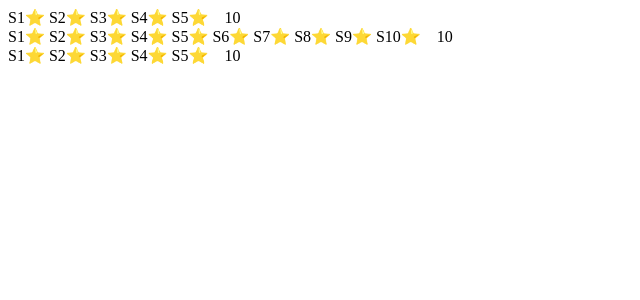
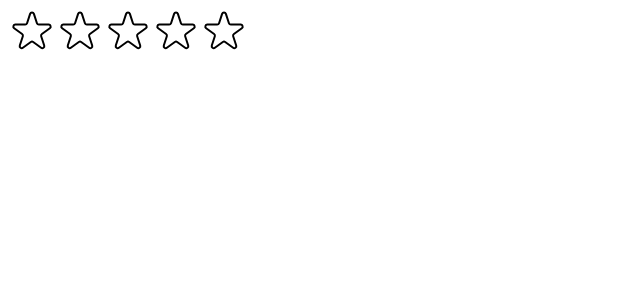
Before and after one commit to kiethohoai/use-popcorn, a React (Vite) app: page / in a window 1280 px wide. Shown: the top 300 px of the page, without its empty margins (0-640 px from the left). Built offline with nearby package versions, Linux system fonts and the light colour scheme.

Commit message:
012 Creating the Stars

```diff
--- a/src/StarRating.jsx
+++ b/src/StarRating.jsx
@@ -1,3 +1,5 @@
+import { useState } from "react";
+
 const containerStyle = {
   display: "flex",
   alignItems: "center",
@@ -6,7 +8,6 @@
 
 const starContainerStyle = {
   display: "flex",
-  gap: "4px",
 };
 
 const textStyle = {
@@ -15,14 +16,95 @@
 };
 
 export default function StarRating({ maxRating = 5 }) {
+  const [rating, setRating] = useState(0);
+
+  function handleRating(rating) {
+    setRating(rating);
+  }
+
   return (
     <div style={containerStyle}>
       <div style={starContainerStyle}>
         {Array.from({ length: maxRating }, (_, i) => (
-          <span key={`icon-${i}`}>S{i + 1}⭐</span>
+          <Star
+            key={i}
+            onRate={() => handleRating(i + 1)}
+            full={rating >= i + 1}
+          />
         ))}
       </div>
-      <p style={textStyle}>10</p>
+      <p style={textStyle}>{rating || ""}</p>
     </div>
   );
 }
+
+const starStyle = {
+  width: "48px",
+  height: "48px",
+  display: "block",
+  cursor: "pointer",
+};
+
+function Star({ onRate, full }) {
+  return (
+    <span role="button" style={starStyle} onClick={onRate}>
+      {full ? (
+        <svg
+          xmlns="http://www.w3.org/2000/svg"
+          viewBox="0 0 20 20"
+          fill="#000"
+          stroke="#000"
+        >
+          <path d="M9.049 2.927c.3-.921 1.603-.921 1.902 0l1.07 3.292a1 1 0 00.95.69h3.462c.969 0 1.371 1.24.588 1.81l-2.8 2.034a1 1 0 00-.364 1.118l1.07 3.292c.3.921-.755 1.688-1.54 1.118l-2.8-2.034a1 1 0 00-1.175 0l-2.8 2.034c-.784.57-1.838-.197-1.539-1.118l1.07-3.292a1 1 0 00-.364-1.118L2.98 8.72c-.783-.57-.38-1.81.588-1.81h3.461a1 1 0 00.951-.69l1.07-3.292z" />
+        </svg>
+      ) : (
+        <svg
+          xmlns="http://www.w3.org/2000/svg"
+          fill="none"
+          viewBox="0 0 24 24"
+          stroke="#000"
+        >
+          <path
+            strokeLinecap="round"
+            strokeLinejoin="round"
+            strokeWidth="{2}"
+            d="M11.049 2.927c.3-.921 1.603-.921 1.902 0l1.519 4.674a1 1 0 00.95.69h4.915c.969 0 1.371 1.24.588 1.81l-3.976 2.888a1 1 0 00-.363 1.118l1.518 4.674c.3.922-.755 1.688-1.538 1.118l-3.976-2.888a1 1 0 00-1.176 0l-3.976 2.888c-.783.57-1.838-.197-1.538-1.118l1.518-4.674a1 1 0 00-.363-1.118l-3.976-2.888c-.784-.57-.38-1.81.588-1.81h4.914a1 1 0 00.951-.69l1.519-4.674z"
+          />
+        </svg>
+      )}
+    </span>
+  );
+}
+
+/*
+FULL STAR
+
+<svg
+  xmlns="http://www.w3.org/2000/svg"
+  viewBox="0 0 20 20"
+  fill="#000"
+  stroke="#000"
+>
+  <path
+    d="M9.049 2.927c.3-.921 1.603-.921 1.902 0l1.07 3.292a1 1 0 00.95.69h3.462c.969 0 1.371 1.24.588 1.81l-2.8 2.034a1 1 0 00-.364 1.118l1.07 3.292c.3.921-.755 1.688-1.54 1.118l-2.8-2.034a1 1 0 00-1.175 0l-2.8 2.034c-.784.57-1.838-.197-1.539-1.118l1.07-3.292a1 1 0 00-.364-1.118L2.98 8.72c-.783-.57-.38-1.81.588-1.81h3.461a1 1 0 00.951-.69l1.07-3.292z"
+  />
+</svg>
+
+
+EMPTY STAR
+
+<svg
+  xmlns="http://www.w3.org/2000/svg"
+  fill="none"
+  viewBox="0 0 24 24"
+  stroke="#000"
+>
+  <path
+    strokeLinecap="round"
+    strokeLinejoin="round"
+    strokeWidth="{2}"
+    d="M11.049 2.927c.3-.921 1.603-.921 1.902 0l1.519 4.674a1 1 0 00.95.69h4.915c.969 0 1.371 1.24.588 1.81l-3.976 2.888a1 1 0 00-.363 1.118l1.518 4.674c.3.922-.755 1.688-1.538 1.118l-3.976-2.888a1 1 0 00-1.176 0l-3.976 2.888c-.783.57-1.838-.197-1.538-1.118l1.518-4.674a1 1 0 00-.363-1.118l-3.976-2.888c-.784-.57-.38-1.81.588-1.81h4.914a1 1 0 00.951-.69l1.519-4.674z"
+  />
+</svg>
+
+*/
--- a/src/index.jsx
+++ b/src/index.jsx
@@ -9,7 +9,5 @@
   <React.StrictMode>
     {/* <App /> */}
     <StarRating maxRating={5} />
-    <StarRating maxRating={10} />
-    <StarRating />
   </React.StrictMode>,
 );
```
Also changed, not shown: 1 other file (tests, documents, lock files or other folders).
